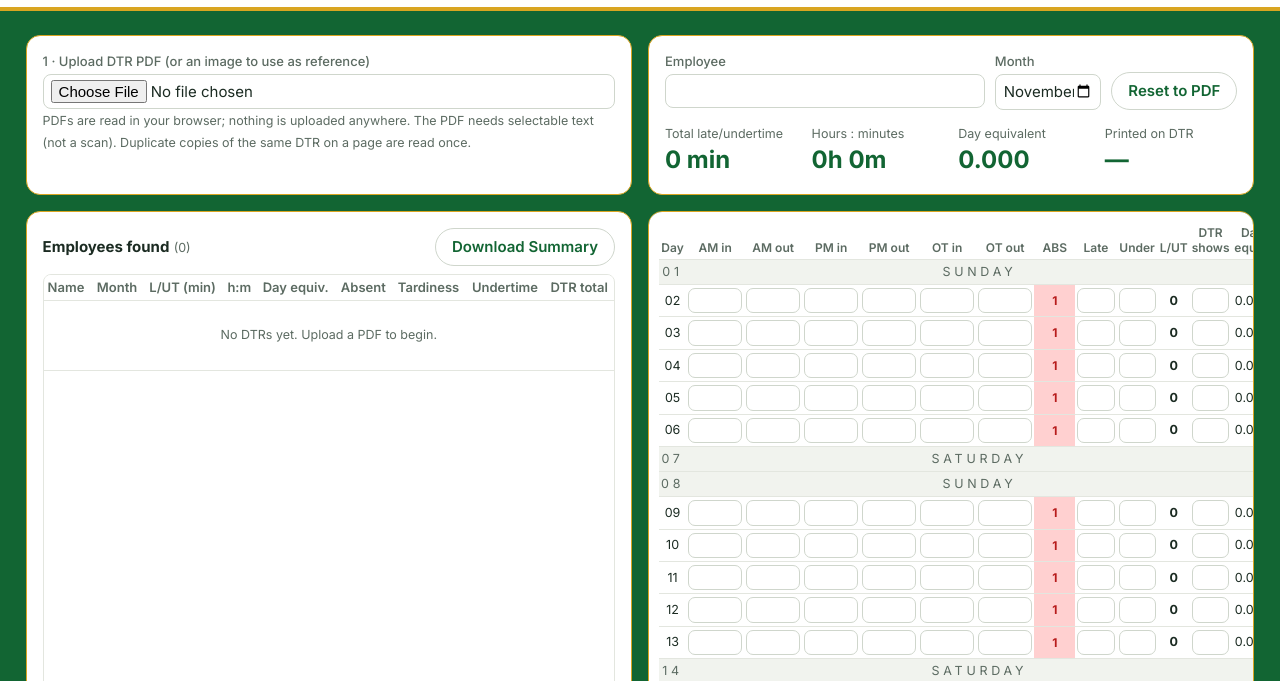
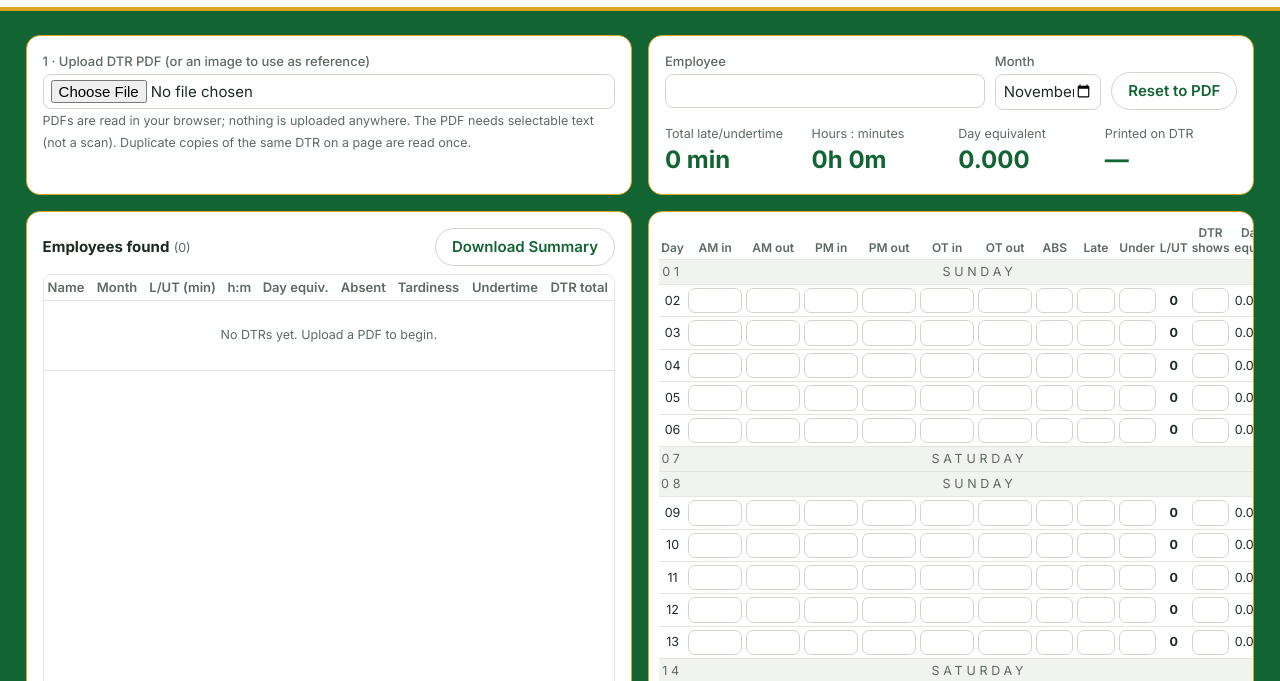
Before and after one commit to hrishr/dtrcalculator, a plain HTML site: page index.html in a window 1280 px wide. Shown: the part 118-799 px from the top of the page. Drawn offline with nearby package versions, Linux system fonts and the light colour scheme.

Commit message:
Update index.html

```diff
--- a/index.html
+++ b/index.html
@@ -32,7 +32,7 @@ small{color:var(--mut)}input.lt{background:#ffd9a6;border-color:#f08c00;color:#7
 input.ed{border:1px solid #d32f2f;box-shadow:0 0 0 1px #d32f2f;color:#b71c1c;font-weight:600}input.ed:not(.lt):not(.ut){background:#ffe0e0}
 td.l.on,td.u.on,td.lh.on{font-weight:700}td.lh.on,td.l.on .ce{background:#ffd9a6;color:#7a4300}.ce{display:block;min-height:1.4em;min-width:1.5em;padding:3px 2px;border:1px solid #cfd6cc;border-radius:8px;background:#fff;outline:none}.ce:focus{outline:2px solid var(--gold)}td.l.on input{background:#ffd9a6;border-color:#f08c00;color:#7a4300;font-weight:700}td.u.on input{background:#cfe5ff;border-color:#1e88e5;color:#0d47a1;font-weight:700}td.l input,td.u input{text-align:center}
 .top{display:grid;grid-template-columns:minmax(0,1fr) minmax(0,1.5fr);gap:16px}@media(max-width:980px){.top{grid-template-columns:1fr}}.top .card{margin-bottom:16px}
-.layout>.card{margin-bottom:0}.lc{display:flex;flex-direction:column;contain:size}.lc .sc{flex:1 1 0;min-height:0;max-height:none}.dt table{table-layout:auto;width:100%;min-width:0}.dt th{white-space:normal;line-height:1.2;padding:4px 2px;vertical-align:bottom;font-size:12px}.dt td{padding:3px 2px;white-space:nowrap;font-size:12.5px}.dt.card{padding:10px}.dt td input{width:4.5em;min-width:0;padding:3px 1px;font-size:12px;border-radius:7px}.dt td input[data-c="U"],.dt td input[data-c="6"]{width:3.1em}.dt td .ce{width:3.1em;min-width:0;margin:0 auto;font-size:12px;padding:3px 1px;border-radius:7px}td.lh.on{background:#ffd0d0;color:#b71c1c;font-weight:700}.dt td .ce.ab{border-color:transparent;background:transparent;cursor:default}td.lh.on .ce.ab{background:transparent}.dt td:first-child,.dt th:first-child{width:1%;white-space:nowrap}.dt td.res,.dt tfoot td{white-space:nowrap}
+.layout>.card{margin-bottom:0}.lc{display:flex;flex-direction:column;contain:size}.lc .sc{flex:1 1 0;min-height:0;max-height:none}.dt table{table-layout:auto;width:100%;min-width:0}.dt th{white-space:normal;line-height:1.2;padding:4px 2px;vertical-align:bottom;font-size:12px}.dt td{padding:3px 2px;white-space:nowrap;font-size:12.5px}.dt.card{padding:10px}.dt td input{width:4.5em;min-width:0;padding:3px 1px;font-size:12px;border-radius:7px}.dt td input[data-c="U"],.dt td input[data-c="6"]{width:3.1em}.dt td .ce{width:3.1em;min-width:0;margin:0 auto;font-size:12px;padding:3px 1px;border-radius:7px}td.lh.on .ce{background:#ffd0d0;color:#b71c1c;font-weight:700;border-color:#d32f2f}td.lh.on{background:transparent}.dt td:first-child,.dt th:first-child{width:1%;white-space:nowrap}.dt td.res,.dt tfoot td{white-space:nowrap}
 tfoot td{font-weight:700;border-top:2px solid var(--gold);border-bottom:0;padding:7px 4px;font-size:14px}.ec .big{margin-top:14px}
 .layout{display:grid;grid-template-columns:minmax(0,1fr) minmax(0,1fr);gap:16px;align-items:stretch}@media(max-width:1200px){.layout{grid-template-columns:1fr}.lc{contain:none}.lc .sc{flex:none;max-height:calc(37px * 20 + 38px)}}
 .lc{margin-bottom:0}.sc{max-height:calc(37px * 20 + 38px);overflow:auto;border:1px solid var(--bd);border-radius:8px}
@@ -94,7 +94,7 @@ if(t[1]!=null&&$("am").checked)ut+=Math.max(0,S[1]-t[1]);if(t[3]!=null)ut+=Math.
 if(hl)late=Math.max(0,+lo);if(hu)ut=Math.max(0,+uo);
 return{late,ut,tot:late+ut,inc:(t[0]==null&&t[1]==null)||(t[2]==null&&t[3]==null)}}
 function recTot(r){let n=0;const [y,mo]=r.month.split("-").map(Number);for(const d in r.rows){const dow=new Date(y,mo-1,+d).getDay();if(dow==0||dow==6)continue;const c=rowCalc(r.rows[d],sched(dow));if(c&&!c.bad)n+=c.tot}return n}
-function recCounts(r){let tardy=0,ut=0,absent=0;const [y,mo]=r.month.split("-").map(Number);const dim=new Date(y,mo,0).getDate();for(let d=1;d<=dim;d++){const dw=new Date(y,mo-1,d).getDay();if(dw==0||dw==6)continue;const v=r.rows[d]||r.rows[String(d).padStart(2,"0")];if(!v||rowCalc(v,sched(dw))===null)absent++}for(const d in r.rows){const dow=new Date(y,mo-1,+d).getDay();if(dow==0||dow==6)continue;const c=rowCalc(r.rows[d],sched(dow));if(c&&!c.bad){if(c.late>0)tardy++;if(c.ut>0)ut++}}return{tardy,ut,absent}}
+function recCounts(r){let tardy=0,ut=0,absent=0;const [y,mo]=r.month.split("-").map(Number);for(const d in r.rows)absent+=parseInt(r.rows[d][9])||0;for(const d in r.rows){const dow=new Date(y,mo-1,+d).getDay();if(dow==0||dow==6)continue;const c=rowCalc(r.rows[d],sched(dow));if(c&&!c.bad){if(c.late>0)tardy++;if(c.ut>0)ut++}}return{tardy,ut,absent}}
 const dayEq=n=>{const h=Math.floor(n/60),m=n%60;return(h*.125+(m?T[m-1]:0)).toFixed(3)};
 function renderList(){if(recs.length==1&&recs[0].empty){$("cnt").textContent="(0)";$("lb").innerHTML='<tr style="cursor:default"><td colspan="9" style="text-align:center;color:var(--mut);height:70px;white-space:normal">No DTRs yet. Upload a PDF to begin.</td></tr>';return}$("cnt").textContent="("+recs.length+")";
 $("lb").innerHTML=recs.map((r,i)=>{const k=recCounts(r),t=recTot(r),h=Math.floor(t/60),m=t%60,p=r.printedTotal;
@@ -104,16 +104,16 @@ const esc=s=>String(s).replace(/[&<>"]/g,c=>({"&":"&amp;","<":"&lt;",">":"&gt;",
 function build(){const r=recs[cur];const [y,mo]=r.month.split("-").map(Number);const n=new Date(y,mo,0).getDate();let h="";
 for(let d=1;d<=n;d++){const dow=new Date(y,mo-1,d).getDay(),dd=String(d).padStart(2,"0");
 if(dow==0||dow==6){h+=`<tr class="wk"><td>${dd}</td><td colspan="12">${dow==6?"SATURDAY":"SUNDAY"}</td></tr>`;continue}
-const v=r.rows[d]||[];h+=`<tr data-d="${d}"><td>${dd}</td>`+[0,1,2,3,4,5].map(i=>`<td><input data-c="${i}" value="${esc(v[i]??"")}"></td>`).join("")+`<td class="lh"><span class="ce ab"></span></td><td class="l lm"><span class="ce" contenteditable="plaintext-only" inputmode="numeric"></span><input type="hidden" data-c="L" value="${esc(v[7]??"")}" ${v[7]?'data-ov="1"':""}></td><td class="u"><input data-c="U" inputmode="numeric" value="${esc(v[8]??"")}" ${v[8]?'data-ov="1"':""}></td><td class="res r"></td><td><input data-c="6" inputmode="numeric" value="${esc(v[6]??"")}"></td><td class="de"></td></tr>`}
-$("tb").innerHTML=h;$("tb").querySelectorAll("td.lm .ce").forEach(sp=>sp.addEventListener("input",()=>{const tr=sp.closest("tr"),b=tr.querySelector(".lm .ce").textContent.trim(),LI=tr.querySelector(".l input");if(b===""){LI.value="";LI.dataset.ov=""}else{LI.value=parseInt(b)||0;LI.dataset.ov="1"}store();delete recs[cur].empty;calc()}));$("tb").querySelectorAll("input").forEach(i=>i.addEventListener("input",()=>{if(i.dataset.c==="L"||i.dataset.c==="U")i.dataset.ov=i.value.trim()===""?"":"1";store();delete recs[cur].empty;calc()}))}
-function store(){const r=recs[cur];document.querySelectorAll("#tb tr[data-d]").forEach(tr=>{const q=[...tr.querySelectorAll("input")],g=k=>q[k].value.trim(),v=[g(0),g(1),g(2),g(3),g(4),g(5),g(8),q[6].dataset.ov?g(6):"",q[7].dataset.ov?g(7):""];if(v.some(x=>x))r.rows[tr.dataset.d]=v;else delete r.rows[tr.dataset.d]})}
+const v=r.rows[d]||[];h+=`<tr data-d="${d}"><td>${dd}</td>`+[0,1,2,3,4,5].map(i=>`<td><input data-c="${i}" value="${esc(v[i]??"")}"></td>`).join("")+`<td class="lh"><span class="ce" contenteditable="plaintext-only" inputmode="numeric">${esc(v[9]??"")}</span></td><td class="l lm"><span class="ce" contenteditable="plaintext-only" inputmode="numeric"></span><input type="hidden" data-c="L" value="${esc(v[7]??"")}" ${v[7]?'data-ov="1"':""}></td><td class="u"><input data-c="U" inputmode="numeric" value="${esc(v[8]??"")}" ${v[8]?'data-ov="1"':""}></td><td class="res r"></td><td><input data-c="6" inputmode="numeric" value="${esc(v[6]??"")}"></td><td class="de"></td></tr>`}
+$("tb").innerHTML=h;$("tb").querySelectorAll("td.lh .ce").forEach(sp=>sp.addEventListener("input",()=>{store();delete recs[cur].empty;calc()}));$("tb").querySelectorAll("td.lm .ce").forEach(sp=>sp.addEventListener("input",()=>{const tr=sp.closest("tr"),b=tr.querySelector(".lm .ce").textContent.trim(),LI=tr.querySelector(".l input");if(b===""){LI.value="";LI.dataset.ov=""}else{LI.value=parseInt(b)||0;LI.dataset.ov="1"}store();delete recs[cur].empty;calc()}));$("tb").querySelectorAll("input").forEach(i=>i.addEventListener("input",()=>{if(i.dataset.c==="L"||i.dataset.c==="U")i.dataset.ov=i.value.trim()===""?"":"1";store();delete recs[cur].empty;calc()}))}
+function store(){const r=recs[cur];document.querySelectorAll("#tb tr[data-d]").forEach(tr=>{const q=[...tr.querySelectorAll("input")],g=k=>q[k].value.trim(),v=[g(0),g(1),g(2),g(3),g(4),g(5),g(8),q[6].dataset.ov?g(6):"",q[7].dataset.ov?g(7):"",tr.querySelector(".lh .ce").textContent.trim()];if(v.some(x=>x))r.rows[tr.dataset.d]=v;else delete r.rows[tr.dataset.d]})}
 function load(){const r=recs[cur];$("nm").value=r.name;$("m").value=r.month;build();calc()}
 function calc(){const r=recs[cur],O=r.orig?JSON.parse(r.orig):null,[cy,cm]=r.month.split("-").map(Number);let tot=0,pr=0,hasP=false,tl=0,tu=0,tl2=0,tab=0;
 document.querySelectorAll("#tb tr[data-d]").forEach(tr=>{const I=[...tr.querySelectorAll("input")].map(i=>i.value);const ov=(O&&O[tr.dataset.d])||[];const SM=[0,1,2,3,4,5,7,8,6];tr.querySelectorAll("input").forEach((inp,k)=>inp.classList.toggle("ed",!!O&&((k==6||k==7)&&!inp.dataset.ov?false:inp.value.trim()!==(ov[SM[k]]||""))));
 const LI=tr.querySelector(".l input"),UI=tr.querySelector(".u input"),V=[...I.slice(0,6),I[8],LI.dataset.ov?I[6]:"",UI.dataset.ov?I[7]:""];const L=tr.querySelector(".l"),U=tr.querySelector(".u"),R=tr.querySelector(".r"),DE=tr.querySelector(".de"),LH=tr.querySelector(".lh .ce"),LM=tr.querySelector(".lm .ce"),setHM=()=>{const t=LI.value.trim(),lv=Math.max(0,parseInt(t)||0);if(t===""){if(document.activeElement!==LM)LM.textContent="";return}if(!LI.dataset.ov||document.activeElement!==LM)LM.textContent=lv;return lv};const Sd=sched(new Date(cy,cm-1,+tr.dataset.d).getDay()),c=rowCalc(V,Sd),tt=[0,1,2,3].map(i=>parse(I[i],i)),ins=tr.querySelectorAll("input");
 ins[0].classList.toggle("lt",tt[0]!=null&&tt[0]>Sd[0]);ins[2].classList.toggle("lt",tt[2]!=null&&tt[2]>Sd[2]);
 ins[1].classList.toggle("ut",$("am").checked&&tt[1]!=null&&tt[1]<Sd[1]);ins[3].classList.toggle("ut",tt[3]!=null&&tt[3]<Sd[3]);
-const wd=new Date(cy,cm-1,+tr.dataset.d).getDay(),isAbs=!c&&wd>0&&wd<6;LH.textContent=(c&&c.bad)?"":(wd>0&&wd<6?(isAbs?"1":"0"):"");if(isAbs)tab++;L.classList.toggle("on",!!c&&c.late>0);tr.querySelector(".lh").classList.toggle("on",isAbs);U.classList.toggle("on",!!c&&c.ut>0);
+const av=parseInt(LH.textContent)||0;tab+=av;L.classList.toggle("on",!!c&&c.late>0);tr.querySelector(".lh").classList.toggle("on",av>0);U.classList.toggle("on",!!c&&c.ut>0);
 if(c&&c.bad){if(!LI.dataset.ov)LI.value="";if(!UI.dataset.ov)UI.value="";R.textContent="?";DE.textContent="";setHM();R.className="res r diff";return}
 if(!c){if(!LI.dataset.ov)LI.value="";if(!UI.dataset.ov)UI.value="";R.textContent="0"}else{if(!LI.dataset.ov)LI.value=c.late;if(!UI.dataset.ov)UI.value=c.ut;R.textContent=c.tot+(c.inc?"*":"");tot+=c.tot;tl+=c.late;tu+=c.ut}
 {const lv=setHM();if(c&&lv)tl2+=lv}
```
